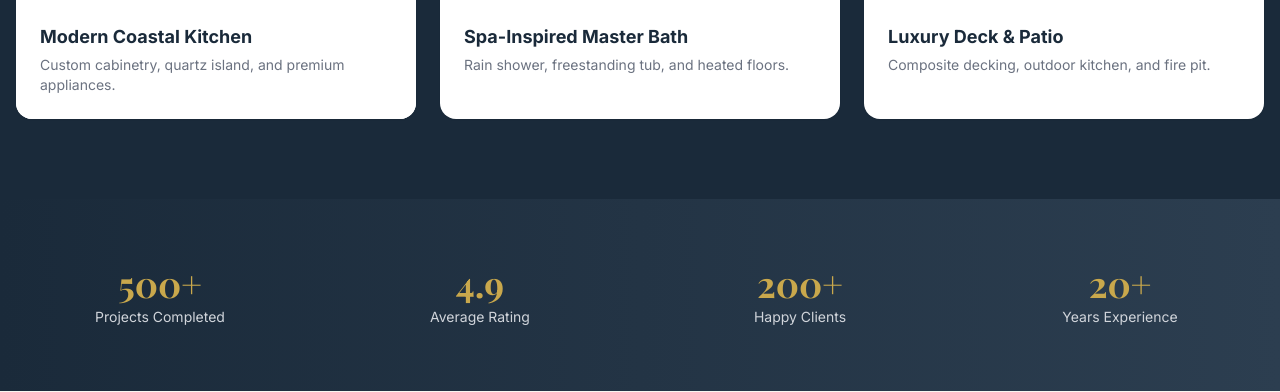
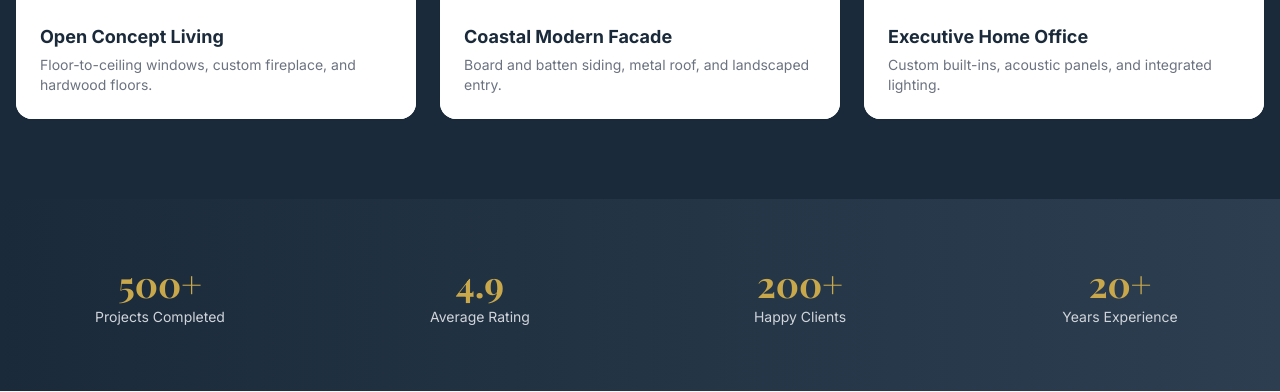
Before and after one commit to calvitec/builder, a Flask app: page / in a window 1280 px wide. Shown: the part 2016-2408 px from the top of the page. Run offline with Flask 3, Linux system fonts and the light colour scheme; some libraries are stand-ins or nearby versions.

Commit message:
Update construction.html

```diff
--- a/templates/construction.html
+++ b/templates/construction.html
@@ -10,7 +10,6 @@
     <style>
         * { font-family: 'Inter', sans-serif; }
 
-        /* ===== SLATE & GOLD COLOR SCHEME (Ace twist) ===== */
         :root {
             --slate: #1a2a3a;
             --slate-light: #2c3e50;
@@ -193,7 +192,6 @@
             background-clip: text;
         }
 
-        /* Premium footer */
         .footer-link {
             color: rgba(255,255,255,0.4);
             transition: all 0.3s ease;
@@ -224,7 +222,6 @@
             box-shadow: 0 10px 30px rgba(201, 168, 76, 0.3);
         }
 
-        /* Service card with image overlay */
         .service-card-image {
             position: relative;
             overflow: hidden;
@@ -327,7 +324,7 @@
         </div>
     </section>
 
-    <!-- ===== SERVICES SECTION - REDESIGNED CARDS ===== -->
+    <!-- ===== SERVICES SECTION ===== -->
     <section id="services" class="py-20 px-4 bg-[#f8f5f0]">
         <div class="max-w-7xl mx-auto">
             <div class="text-center mb-14">
@@ -339,7 +336,7 @@
                 <!-- Service 1 -->
                 <div class="service-card rounded-2xl overflow-hidden shadow-sm">
                     <div class="service-card-image">
-                        <img src="https://images.unsplash.com/photo-1556911220-bff31c812dba?w=600&h=400&fit=crop" alt="Kitchen Remodeling">
+                        <img src="https://images.unsplash.com/photo-1556911220-bff31c812dba?w=600&h=400&fit=crop&crop=center" alt="Kitchen Remodeling">
                         <div class="service-card-overlay">
                             <div class="service-icon w-12 h-12 rounded-xl bg-[#c9a84c]/20 backdrop-blur-sm flex items-center justify-center text-[#c9a84c] text-xl mb-2">
                                 <i class="fas fa-kitchen-set"></i>
@@ -361,7 +358,7 @@
                 <!-- Service 2 -->
                 <div class="service-card rounded-2xl overflow-hidden shadow-sm">
                     <div class="service-card-image">
-                        <img src="https://images.unsplash.com/photo-1584622650111-993a426fbf0a?w=600&h=400&fit=crop" alt="Bathroom Remodeling">
+                        <img src="https://images.unsplash.com/photo-1584622650111-993a426fbf0a?w=600&h=400&fit=crop&crop=center" alt="Bathroom Remodeling">
                         <div class="service-card-overlay">
                             <div class="service-icon w-12 h-12 rounded-xl bg-[#c9a84c]/20 backdrop-blur-sm flex items-center justify-center text-[#c9a84c] text-xl mb-2">
                                 <i class="fas fa-bath"></i>
@@ -383,7 +380,7 @@
                 <!-- Service 3 -->
                 <div class="service-card rounded-2xl overflow-hidden shadow-sm">
                     <div class="service-card-image">
-                        <img src="https://images.unsplash.com/photo-1600566753190-17f0baa2a6c3?w=600&h=400&fit=crop" alt="Home Additions">
+                        <img src="https://images.unsplash.com/photo-1600566753190-17f0baa2a6c3?w=600&h=400&fit=crop&crop=center" alt="Home Additions">
                         <div class="service-card-overlay">
                             <div class="service-icon w-12 h-12 rounded-xl bg-[#c9a84c]/20 backdrop-blur-sm flex items-center justify-center text-[#c9a84c] text-xl mb-2">
                                 <i class="fas fa-house-chimney"></i>
@@ -406,7 +403,7 @@
         </div>
     </section>
 
-    <!-- ===== PROJECTS SECTION ===== -->
+    <!-- ===== PROJECTS SECTION (ALL NEW IMAGES) ===== -->
     <section id="projects" class="py-20 px-4 bg-[#1a2a3a]">
         <div class="max-w-7xl mx-auto">
             <div class="text-center mb-14">
@@ -415,43 +412,46 @@
                 <p class="text-gray-400 mt-3 max-w-md mx-auto">See the quality and craftsmanship we bring to every project</p>
             </div>
             <div class="grid md:grid-cols-2 lg:grid-cols-3 gap-6">
+                <!-- Project 1 - Living Room -->
                 <div class="project-card rounded-2xl overflow-hidden shadow-sm">
                     <div class="relative h-56 overflow-hidden">
-                        <img src="https://images.unsplash.com/photo-1556911220-bff31c812dba?w=600&h=400&fit=crop" alt="Modern Kitchen" class="project-image w-full h-full object-cover">
+                        <img src="https://images.unsplash.com/photo-1618220179428-22790b461013?w=600&h=400&fit=crop&crop=center" alt="Modern Living Room" class="project-image w-full h-full object-cover">
                         <div class="absolute top-3 right-3 bg-[#c9a84c] text-white text-xs font-bold px-3 py-1 rounded-full">
-                            Kitchen
+                            Living Room
                         </div>
                         <div class="absolute bottom-0 left-0 right-0 h-20 bg-gradient-to-t from-black/60 to-transparent"></div>
                     </div>
                     <div class="p-6 bg-white">
-                        <h3 class="text-[#1a2a3a] font-bold text-lg">Modern Coastal Kitchen</h3>
-                        <p class="text-gray-500 text-sm mt-1">Custom cabinetry, quartz island, and premium appliances.</p>
+                        <h3 class="text-[#1a2a3a] font-bold text-lg">Open Concept Living</h3>
+                        <p class="text-gray-500 text-sm mt-1">Floor-to-ceiling windows, custom fireplace, and hardwood floors.</p>
                     </div>
                 </div>
+                <!-- Project 2 - Exterior -->
                 <div class="project-card rounded-2xl overflow-hidden shadow-sm">
                     <div class="relative h-56 overflow-hidden">
-                        <img src="https://images.unsplash.com/photo-1584622650111-993a426fbf0a?w=600&h=400&fit=crop" alt="Luxury Bathroom" class="project-image w-full h-full object-cover">
+                        <img src="https://images.unsplash.com/photo-1600607687939-ce8a6c25118c?w=600&h=400&fit=crop&crop=center" alt="Modern Exterior" class="project-image w-full h-full object-cover">
                         <div class="absolute top-3 right-3 bg-[#c9a84c] text-white text-xs font-bold px-3 py-1 rounded-full">
-                            Bathroom
+                            Exterior
                         </div>
                         <div class="absolute bottom-0 left-0 right-0 h-20 bg-gradient-to-t from-black/60 to-transparent"></div>
                     </div>
                     <div class="p-6 bg-white">
-                        <h3 class="text-[#1a2a3a] font-bold text-lg">Spa-Inspired Master Bath</h3>
-                        <p class="text-gray-500 text-sm mt-1">Rain shower, freestanding tub, and heated floors.</p>
+                        <h3 class="text-[#1a2a3a] font-bold text-lg">Coastal Modern Facade</h3>
+                        <p class="text-gray-500 text-sm mt-1">Board and batten siding, metal roof, and landscaped entry.</p>
                     </div>
                 </div>
+                <!-- Project 3 - Office -->
                 <div class="project-card rounded-2xl overflow-hidden shadow-sm">
                     <div class="relative h-56 overflow-hidden">
-                        <img src="https://images.unsplash.com/photo-1600566753190-17f0baa2a6c3?w=600&h=400&fit=crop" alt="Deck" class="project-image w-full h-full object-cover">
+                        <img src="https://images.unsplash.com/photo-1497366216548-37526070297c?w=600&h=400&fit=crop&crop=center" alt="Home Office" class="project-image w-full h-full object-cover">
                         <div class="absolute top-3 right-3 bg-[#c9a84c] text-white text-xs font-bold px-3 py-1 rounded-full">
-                            Outdoor
+                            Office
                         </div>
                         <div class="absolute bottom-0 left-0 right-0 h-20 bg-gradient-to-t from-black/60 to-transparent"></div>
                     </div>
                     <div class="p-6 bg-white">
-                        <h3 class="text-[#1a2a3a] font-bold text-lg">Luxury Deck & Patio</h3>
-                        <p class="text-gray-500 text-sm mt-1">Composite decking, outdoor kitchen, and fire pit.</p>
+                        <h3 class="text-[#1a2a3a] font-bold text-lg">Executive Home Office</h3>
+                        <p class="text-gray-500 text-sm mt-1">Custom built-ins, acoustic panels, and integrated lighting.</p>
                     </div>
                 </div>
             </div>
```
